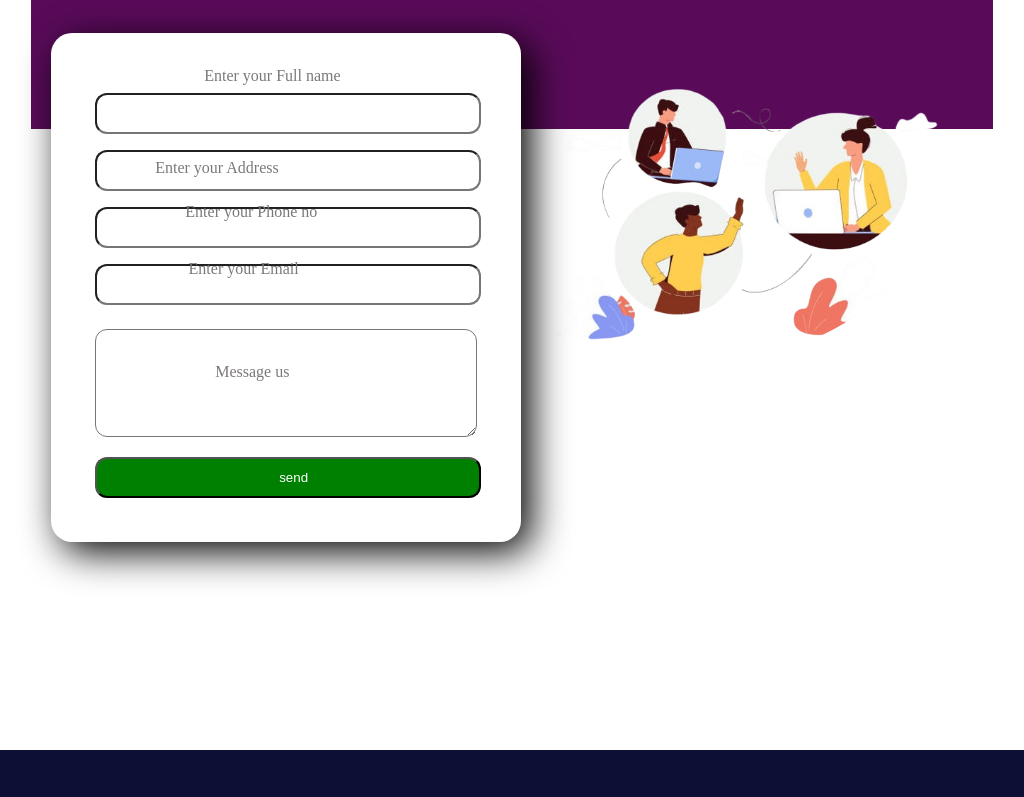
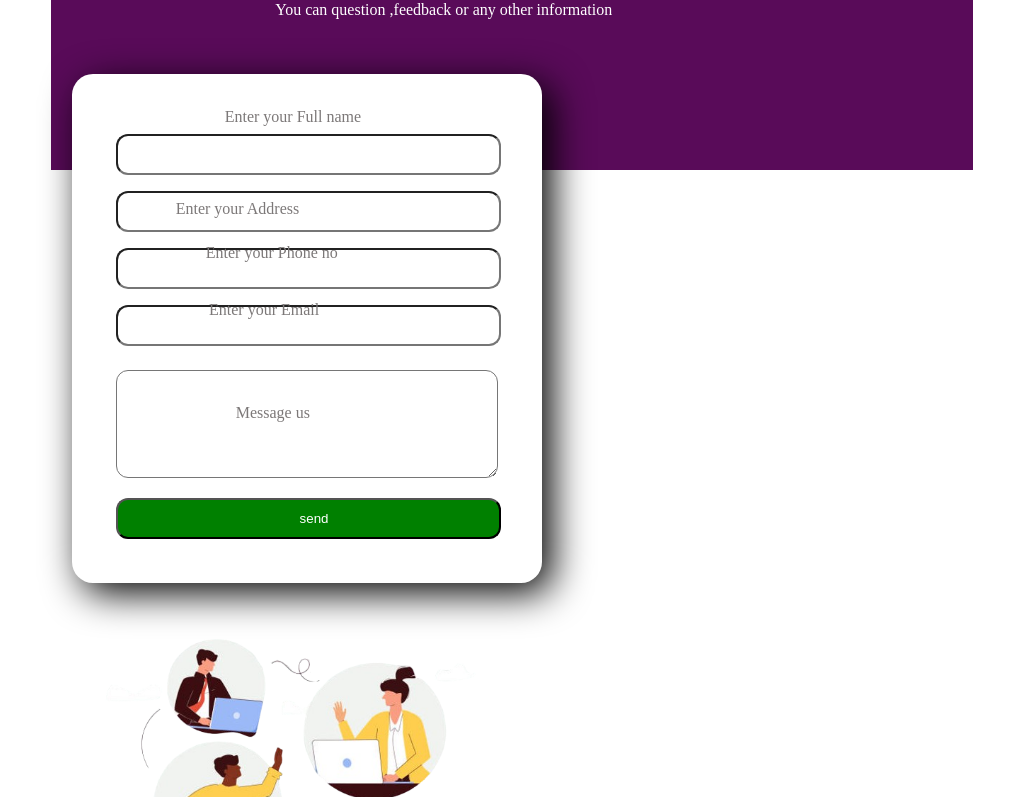
Before and after one commit to padamdamai/coDeHUB_FRONTEND_PROJECT, a plain HTML site: page pages/contact.html in a window 1024 px wide. Shown: the part 222-1019 px from the top of the page. Drawn offline with Linux system fonts and the light colour scheme.

Commit message:
modified responsive of contact page

```diff
--- a/pages/contact.css
+++ b/pages/contact.css
@@ -344,6 +344,12 @@ textarea:focus ~ .message{
 }
 
 @media screen and (min-width:976px) and (max-width:1269px){
+  .container_contact {
+    padding: 7% 5%;
+  }
+  .description_contact {
+    padding: 1rem 0px 1rem 14rem;
+  }
   .image_container img {
     margin-top: -11vh;
     padding: 26px;
```
